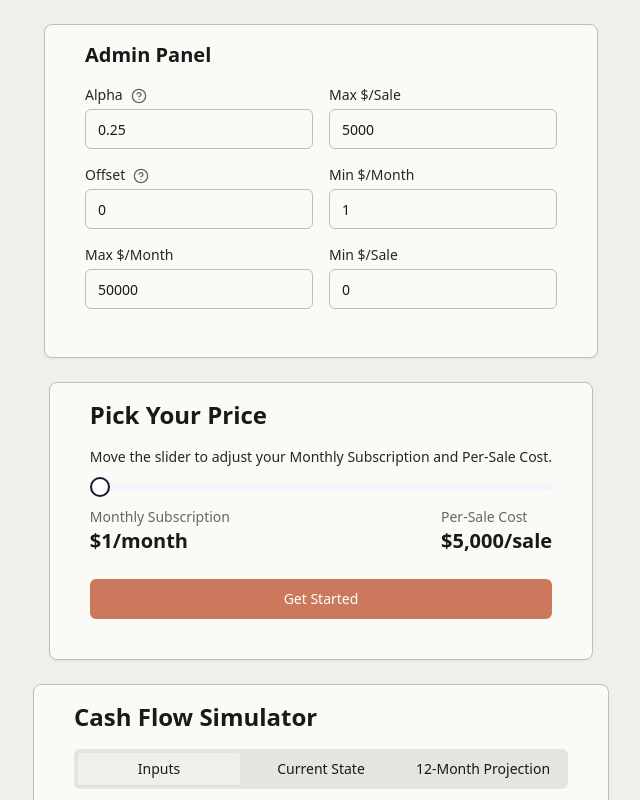
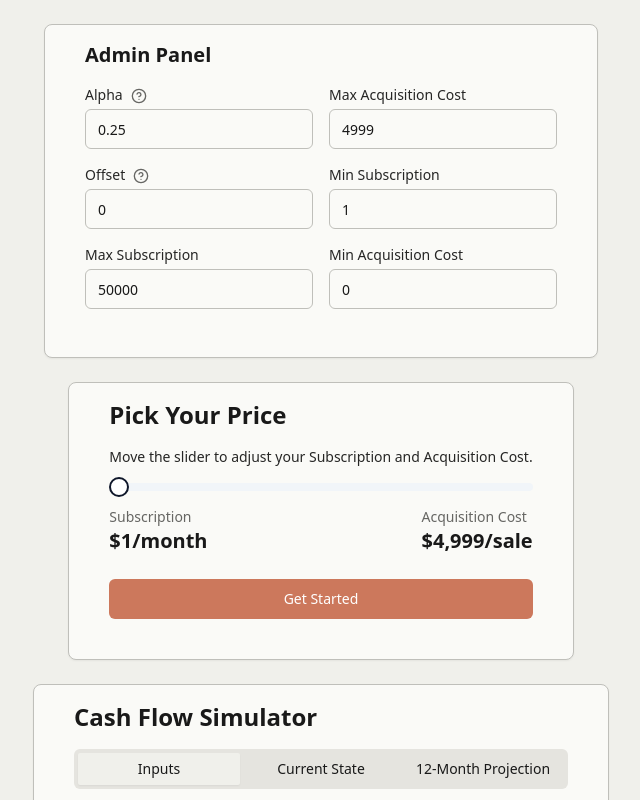
Before and after one commit to solarSimplified-dev/allied-installer-price-picker, a React (Vite) app: page / in a window 1280 px wide. Shown: the top 800 px of the page, without its empty margins (319-959 px from the left). Built offline with nearby package versions, Linux system fonts and the light colour scheme.

Commit message:
Update terminology: Monthly Subscription to Subscription, Per-Sale Cost to Acquisition Cost

```diff
--- a/src/App.jsx
+++ b/src/App.jsx
@@ -9,7 +9,7 @@ export default function App() {
   // Admin panel state
   const [sliderVal, setSliderVal] = useState(0);
   const [alpha, setAlpha] = useState(0.25);
-  const [basePerSale, setBasePerSale] = useState(5000);
+  const [basePerSale, setBasePerSale] = useState(4999);
   const [monthlyOffset, setMonthlyOffset] = useState(0);
   const [minMonthly, setMinMonthly] = useState(1);
   const [maxMonthly, setMaxMonthly] = useState(50000);
--- a/src/components/AdminPanel.jsx
+++ b/src/components/AdminPanel.jsx
@@ -46,7 +46,7 @@ export default function AdminPanel({
                   style={{ backgroundColor: "#FAFAF7", borderColor: "#BFBFBA" }}
                 >
                   <p className="text-sm" style={{ color: "#262625" }}>
-                    Controls the shape of the curve between Min and Max $/Sale.
+                    Controls the shape of the curve between Min and Max Acquisition Cost.
                     Values &lt; 1 make the curve more concave (drops quickly at first).
                     Values &gt; 1 make the curve more convex (drops slowly at first).
                     Alpha = 1 creates a linear relationship.
@@ -74,7 +74,7 @@ export default function AdminPanel({
               className="block mb-1 text-sm font-medium"
               style={{ color: "#262625" }}
             >
-              Max $/Sale
+              Max Acquisition Cost
             </label>
             <Input
               type="number"
@@ -109,8 +109,8 @@ export default function AdminPanel({
                 >
                   <p className="text-sm" style={{ color: "#262625" }}>
                     Shifts the curve left or right while maintaining the Min/Max boundaries.
-                    Positive values shift the curve left (costs drop faster at lower monthly values).
-                    Negative values shift the curve right (costs drop slower at lower monthly values).
+                    Positive values shift the curve left (costs drop faster at lower subscription values).
+                    Negative values shift the curve right (costs drop slower at lower subscription values).
                   </p>
                 </PopoverContent>
               </Popover>
@@ -135,7 +135,7 @@ export default function AdminPanel({
               className="block mb-1 text-sm font-medium"
               style={{ color: "#262625" }}
             >
-              Min $/Month
+              Min Subscription
             </label>
             <Input
               type="number"
@@ -156,7 +156,7 @@ export default function AdminPanel({
               className="block mb-1 text-sm font-medium"
               style={{ color: "#262625" }}
             >
-              Max $/Month
+              Max Subscription
             </label>
             <Input
               type="number"
@@ -177,7 +177,7 @@ export default function AdminPanel({
               className="block mb-1 text-sm font-medium"
               style={{ color: "#262625" }}
             >
-              Min $/Sale
+              Min Acquisition Cost
             </label>
             <Input
               type="number"
--- a/src/components/PricingSlider.jsx
+++ b/src/components/PricingSlider.jsx
@@ -26,7 +26,7 @@ export default function PricingSlider({
         </motion.h1>
         <motion.div initial={{ opacity: 0 }} animate={{ opacity: 1 }}>
           <p className="mb-2 text-sm" style={{ color: "#262625" }}>
-            Move the slider to adjust your Monthly Subscription and Per-Sale Cost.
+            Move the slider to adjust your Subscription and Acquisition Cost.
           </p>
           <Slider
             className="my-4"
@@ -43,14 +43,14 @@ export default function PricingSlider({
           <div className="flex justify-between items-center">
             <div className="text-left">
               <p className="text-sm" style={{ color: "#666663" }}>
-                Monthly Subscription
+                Subscription
               </p>
               <p className="text-xl font-semibold" style={{ color: "#191919" }}>
                 ${monthlyDisplay.toLocaleString()}/month
               </p>
             </div>
             <div className="text-left">
-              <p className="text-sm" style={{ color: "#666663" }}>Per-Sale Cost</p>
+              <p className="text-sm" style={{ color: "#666663" }}>Acquisition Cost</p>
               <p className="text-xl font-semibold" style={{ color: "#191919" }}>
                 ${perSaleDisplay.toLocaleString()}/sale
               </p>
```
